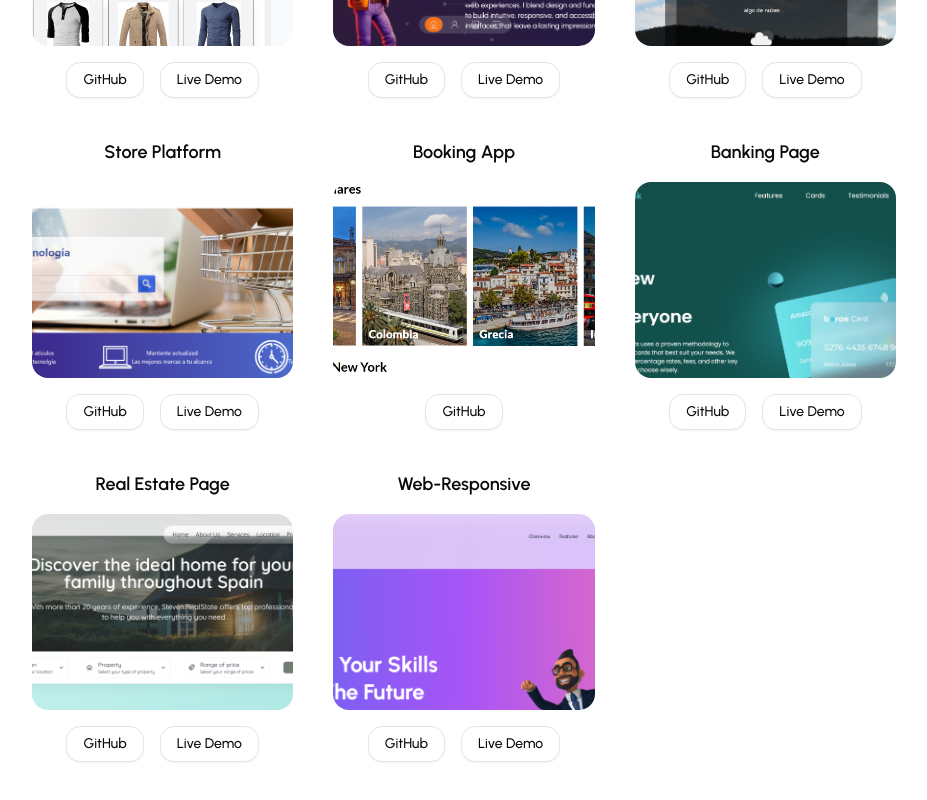
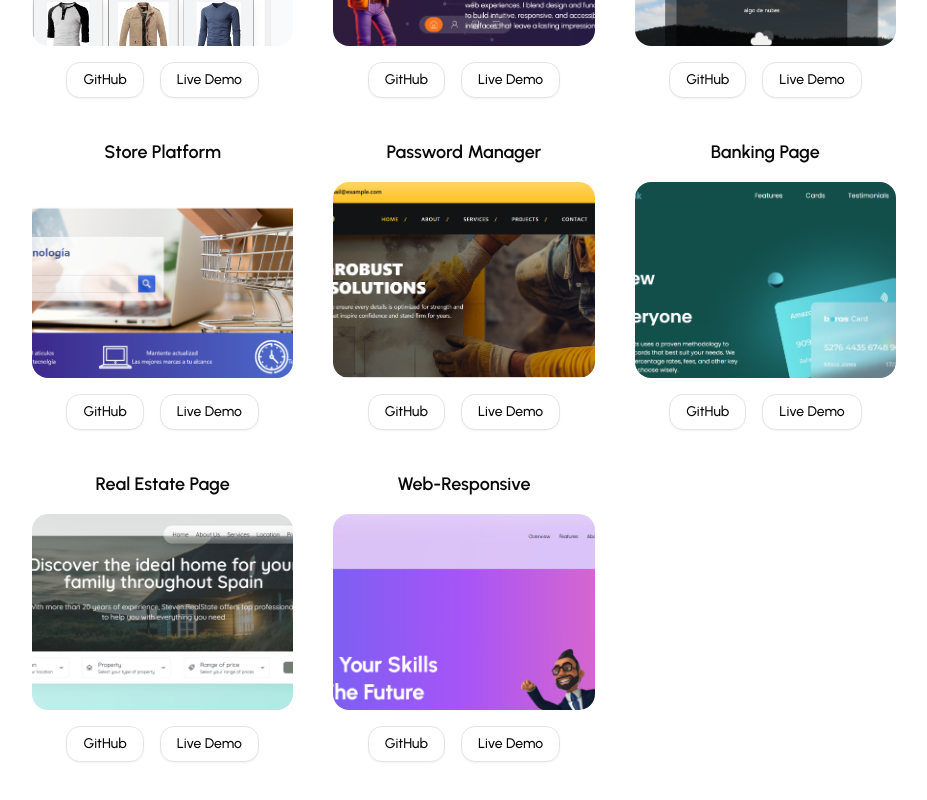
Before and after one commit to Steven0319/Portfolio, a Next.js app: page / in a window 1280 px wide. Shown: the part 3231-4031 px from the top of the page, without its empty margins (176-1103 px from the left). Built offline with nearby package versions, Linux system fonts and the light colour scheme.

Commit message:
adding new project

```diff
--- a/src/components/Contact.tsx
+++ b/src/components/Contact.tsx
@@ -17,7 +17,9 @@ const Contact = () => {
             >
               {data.icon}
               <p className="font-semibold">{data.title}</p>
-              <p className="text-sm text-gray-500 dark:text-gray-400">{data.subtitle}</p>
+              <p className="text-sm text-gray-500 dark:text-gray-400">
+                {data.subtitle}
+              </p>
               <Link
                 href={data.link}
                 target="_blank"
--- a/src/data.tsx
+++ b/src/data.tsx
@@ -104,9 +104,10 @@ export const dataPortfolio = [
   },
   {
     id: 6,
-    title: "Booking App",
+    title: "Password Manager",
     image: "/image-6.jpg",
-    urlGithub: "https://github.com/Steven0319/Booking-App.git",
+    urlGithub: "https://github.com/Steven0319/construction-website.git",
+    urlDemo: "https://construction-website-silk.vercel.app/",
   },
   {
     id: 7,
```
Also changed, not shown: public/image-6.jpg.
